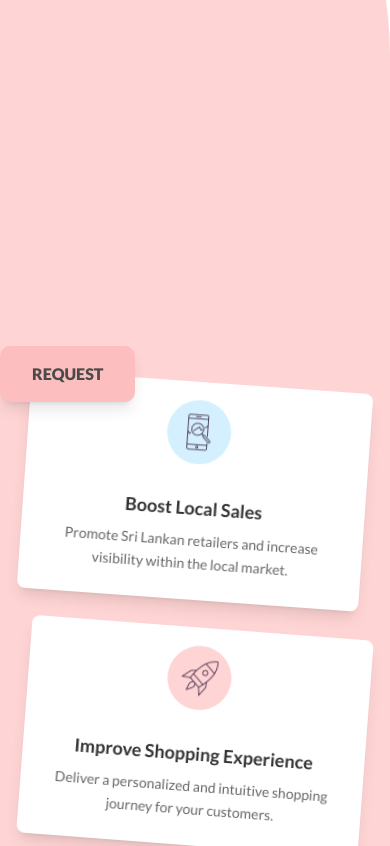
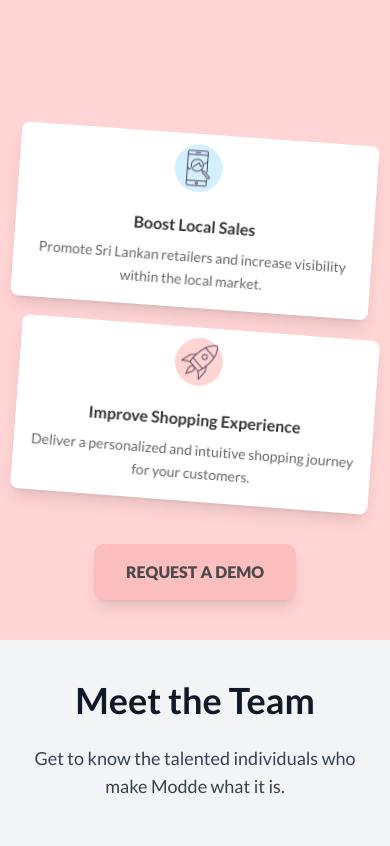
Before and after one commit to KeshUdana/MarketingSite, a Next.js app in the folder frontend/: page / in a window 390 px wide. Shown: the part 2767-3613 px from the top of the page. Built offline with nearby package versions, Linux system fonts and the light colour scheme; a web font is replaced by a local one.

Commit message:
front end few refactorings

```diff
--- a/frontend/src/app/Components/Features.tsx
+++ b/frontend/src/app/Components/Features.tsx
@@ -1,14 +1,14 @@
-"use client"
+"use client";
 
-import { useEffect, useRef } from "react"
-import Image from "next/image"
-import { useRouter } from "next/navigation"
-import styles from "../Pages/LandingPage.module.css"
-import { setupAnimations } from "./FeatureAnimation"
-import { ScrollTrigger } from "gsap/ScrollTrigger"
-import { gsap } from "gsap"
+import { useEffect, useRef } from "react";
+import Image from "next/image";
+import { useRouter } from "next/navigation";
+import styles from "../Pages/LandingPage.module.css";
+import { setupAnimations } from "./FeatureAnimation";
+import { ScrollTrigger } from "gsap/ScrollTrigger";
+import { gsap } from "gsap";
 
-gsap.registerPlugin(ScrollTrigger)
+gsap.registerPlugin(ScrollTrigger);
 
 const features = [
   {
@@ -35,27 +35,40 @@ const features = [
     icon: "/images/rocket.png",
     bgColor: "bg-[#ffd4d4]",
   },
-]
+];
 
 export default function Features() {
-  const router = useRouter()
-  const sectionRef = useRef<HTMLElement>(null)
-  const featuresRef = useRef<(HTMLDivElement | null)[]>([])
-  const bgRef = useRef<HTMLDivElement>(null)
-  const titleRef = useRef<HTMLHeadingElement>(null)
-  const subtitleRef = useRef<HTMLParagraphElement>(null)
+  const router = useRouter();
+  const sectionRef = useRef<HTMLElement>(null);
+  const featuresRef = useRef<Array<HTMLDivElement | null>>([]);
+  const bgRef = useRef<HTMLDivElement>(null);
+  const titleRef = useRef<HTMLHeadingElement>(null);
+  const subtitleRef = useRef<HTMLParagraphElement>(null);
 
   useEffect(() => {
-    const featureElements = featuresRef.current
-    const sectionElement = sectionRef.current
-    const bgElement = bgRef.current
-    const titleElement = titleRef.current
-    const subtitleElement = subtitleRef.current
+    const featureElements = featuresRef.current;
+    const sectionElement = sectionRef.current;
+    const bgElement = bgRef.current;
+    const titleElement = titleRef.current;
+    const subtitleElement = subtitleRef.current;
 
-    if (sectionElement && bgElement && titleElement && subtitleElement && featureElements.every((el) => el !== null)) {
-      setupAnimations(sectionElement, bgElement, titleElement, subtitleElement, featureElements as HTMLDivElement[])
+    if (
+      sectionElement &&
+      bgElement &&
+      titleElement &&
+      subtitleElement &&
+      featureElements.every((el) => el !== null)
+    ) {
+      // Initialize animations
+      setupAnimations(
+        sectionElement,
+        bgElement,
+        titleElement,
+        subtitleElement,
+        featureElements as HTMLDivElement[]
+      );
 
-      // Add floating and rotation animation
+      // Floating and rotation animation for each feature card
       featureElements.forEach((feature, index) => {
         if (feature) {
           gsap.to(feature, {
@@ -66,61 +79,81 @@ export default function Features() {
             repeat: -1,
             yoyo: true,
             delay: index * 0.1,
-          })
+          });
         }
-      })
+      });
     }
 
+    // Cleanup animations on unmount
     return () => {
-      ScrollTrigger.getAll().forEach((trigger) => trigger.kill())
-    }
-  }, [])
+      ScrollTrigger.getAll().forEach((trigger) => trigger.kill());
+      gsap.globalTimeline.clear();
+    };
+  }, []);
 
   const handleRequest = () => {
-    router.push("/Retailer")
-  }
+    router.push("/Retailer");
+  };
 
   return (
     <section
-  ref={sectionRef}
-  className="py-20 pb-10 mt-[200px] bg-[#ffd4d4] rounded-tr-[400px] relative min-h-screen flex flex-col"
->
-
+      ref={sectionRef}
+      className="py-16 pb-10 mt-[200px] bg-[#ffd4d4] rounded-tr-[400px] relative min-h-screen flex flex-col"
+    >
       <div ref={bgRef} className="absolute inset-0 bg-[#ffd4d4] rounded-br-[400px] -z-10" />
-      <div className="max-w-7xl mx-auto px-6 md:px-12 relative z-10">
-        <h2 ref={titleRef} className="text-4xl font-bold text-center mb-4 text-[#333]">
+      <div className="max-w-7xl mx-auto px-4 md:px-12 relative z-10">
+        <h2
+          ref={titleRef}
+          className="text-3xl md:text-4xl font-bold text-center mb-4 text-[#333]"
+        >
           What We Do
         </h2>
-        <p ref={subtitleRef} className="text-2xl text-center mb-12 text-[#666]">
+        <p
+          ref={subtitleRef}
+          className="text-lg md:text-2xl text-center mb-8 text-[#666]"
+        >
           For Your Business
         </p>
-        <div className="grid grid-cols-1 md:grid-cols-2 lg:grid-cols-4 gap-8">
+        <div className="grid grid-cols-1 sm:grid-cols-1 md:grid-cols-2 lg:grid-cols-4 gap-6">
           {features.map((feature, index) => (
             <div
               key={index}
-              ref={(el) => (featuresRef.current[index] = el)}
-              className="bg-white rounded-lg shadow-lg p-6 hover:shadow-xl transition-shadow duration-300 transform hover:-translate-y-2"
+              ref={(el) => {
+                if (el) {
+                  featuresRef.current[index] = el;
+                }
+              }}
+              className="bg-white rounded-lg shadow-lg p-4 md:p-6 hover:shadow-xl transition-shadow duration-300 transform hover:-translate-y-2"
+              role="article"
             >
               <div
-                className={`icon-container ${feature.bgColor} rounded-full w-16 h-16 mb-6 flex items-center justify-center mx-auto`}
+                className={`icon-container ${feature.bgColor} rounded-full w-12 h-12 md:w-16 md:h-16 mb-4 md:mb-6 flex items-center justify-center mx-auto`}
               >
-                <Image src={feature.icon || "/placeholder.svg"} alt={feature.title} width={36} height={36} />
+                <Image
+                  src={feature.icon || "/placeholder.svg"}
+                  alt={feature.title}
+                  width={36}
+                  height={36}
+                />
               </div>
-              <h3 className="text-lg font-bold mb-2 text-[#333] text-center">{feature.title}</h3>
-              <p className="text-[#666] text-sm leading-relaxed text-center">{feature.description}</p>
+              <h3 className="text-base md:text-lg font-bold mb-2 text-[#333] text-center">
+                {feature.title}
+              </h3>
+              <p className="text-sm md:text-base text-[#666] leading-relaxed text-center">
+                {feature.description}
+              </p>
             </div>
           ))}
         </div>
-        <div
-  className="absolute top-[600px] left-1/2 transform -translate-x-1/2 w-full md:w-auto"
->
-  <button className={`${styles.ctaButton} shadow-lg`} onClick={handleRequest}>
-    Request
-  </button>
-</div>
-
-
+        <div className="flex justify-center mt-10">
+          <button
+            className={`${styles.ctaButton} shadow-lg`}
+            onClick={handleRequest}
+          >
+            Request a Demo
+          </button>
+        </div>
       </div>
     </section>
-  )
+  );
 }
--- a/frontend/src/app/Components/Testimonials.tsx
+++ b/frontend/src/app/Components/Testimonials.tsx
@@ -10,7 +10,7 @@ gsap.registerPlugin(ScrollTrigger);
 const teamMembers = [
   {
     name: "Keshawa",
-    title: "Leader",
+    title: "ML mode training ,deploying & server-side development",
     description: "I lead my team and also train & deploy ML models",
     image: "/images/Keshawa.jpeg",
   },
@@ -28,7 +28,7 @@ const teamMembers = [
   },
   {
     name: "Sandara",
-    title: "Client-side development",
+    title: "Client-side development mogul",
     description: "I bring the design to life",
     image: "/images/Sandara.jpg",
   },
@@ -94,7 +94,11 @@ export default function Testimonials() {
           {teamMembers.map((member, index) => (
             <div
               key={index}
-              ref={(el) => (cardRefs.current[index] = el)}
+              ref={(el) => {
+                if (el) {
+                  cardRefs.current[index] = el;
+                }
+              }}
               className="bg-white rounded-lg shadow-lg p-6 hover:shadow-xl transition-shadow duration-300"
             >
               <div className="relative w-32 h-32 sm:w-40 sm:h-40 md:w-48 md:h-48 mx-auto mb-6">
```
Also changed, not shown: frontend/src/app/Components/About.tsx (deleted, +0 -45 lines), frontend/src/app/Components/UserFeatures.tsx (+27 -25 lines), 2 other files (tests, documents, lock files or other folders).
